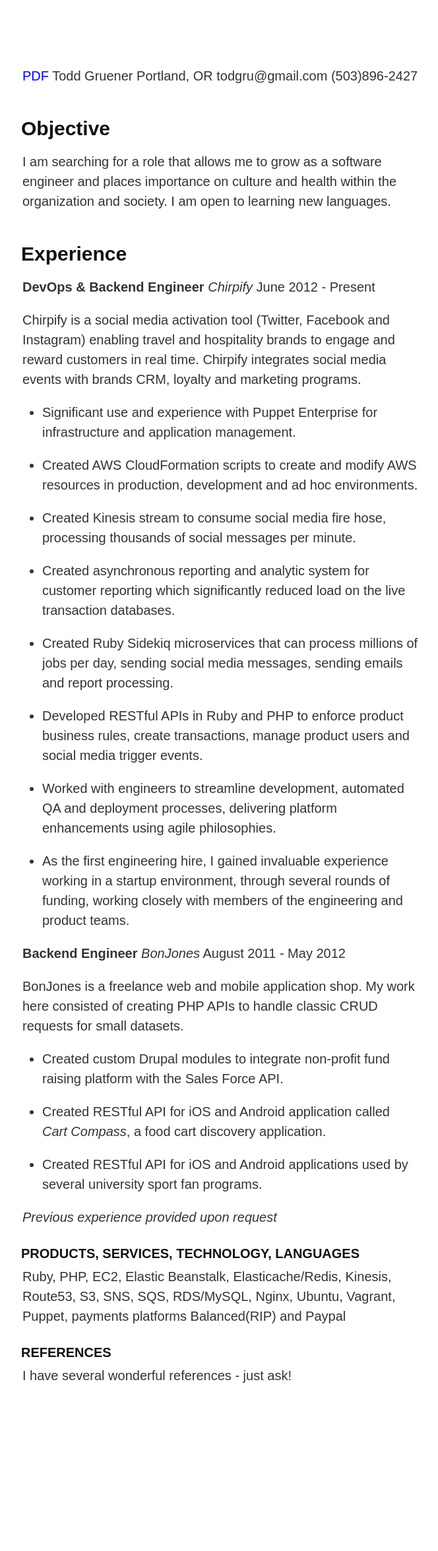
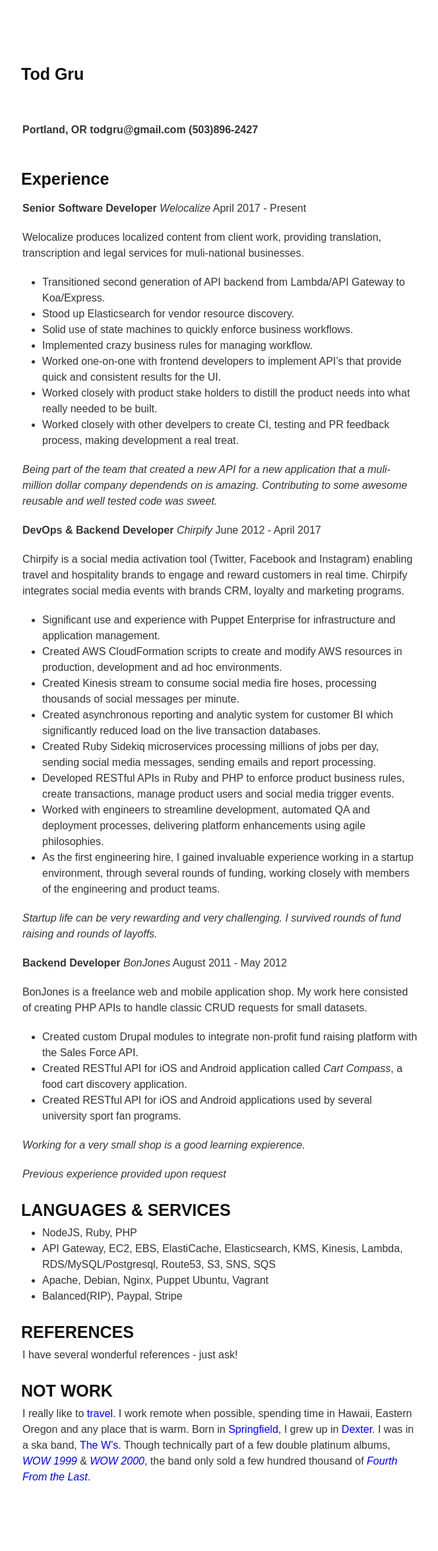
Before and after one commit to todgru/todgru.github.io, a Jekyll site: the page built from resume/index.md, in a window 1280 px wide. Shown: the whole page at 66% size, without its empty margins (306-970 px from the left). Built offline with Jekyll 4.4.1, drawn with Linux system fonts in a browser that asks for light colours; our own code applies the rules of GitHub Pages for plain Markdown files; before the commit the page ends 2200 px from its top, so only the background shows below that.

Commit message:
lol resume

```diff
--- a/css/resume.scss
+++ b/css/resume.scss
@@ -1,5 +1,5 @@
 ---
-# Main scss file
+# Resume scss file
 ---
 @charset "utf-8";
 
@@ -11,4 +11,12 @@
 a {
   color: #0000ff;
   text-decoration: none;
+  font-size: 16px;
 }
+
+h1,h2,h3 {
+  font-size: 25px;
+}
+body {
+  font-size: 16px;
+}
--- a/resume/index.md
+++ b/resume/index.md
@@ -1,55 +1,63 @@
 ---
 layout: resume
 ---
-[PDF](./toddgruener.pdf)
-Todd Gruener
-Portland, OR
-todgru@gmail.com
-(503)896-2427
-
-## Objective
-
-I am searching for a role that allows me to grow as a software engineer and places importance on culture and health within the organization and society. I am open to learning new languages.
+# Tod Gru
+**Portland, OR todgru@gmail.com (503)896-2427**
 
 ## Experience
 
-**DevOps & Backend Engineer** _Chirpify_ June 2012 - Present
+**Senior Software Developer** _Welocalize_ April 2017 - Present
+
+Welocalize produces localized content from client work, providing translation, transcription and legal services for muli-national businesses.
+
+* Transitioned second generation of API backend from Lambda/API Gateway to Koa/Express.
+* Stood up Elasticsearch for vendor resource discovery.
+* Solid use of state machines to quickly enforce business workflows.
+* Implemented crazy business rules for managing workflow.
+* Worked one-on-one with frontend developers to implement API's that provide quick and consistent results for the UI.
+* Worked closely with product stake holders to distill the product needs into what really needed to be built.
+* Worked closely with other develpers to create CI, testing and PR feedback process, making development a real treat.
+
+_Being part of the team that created a new API for a new application that a muli-million dollar company dependends on is amazing. Contributing to some awesome reusable and well tested code was sweet._
+
+**DevOps & Backend Developer** _Chirpify_ June 2012 - April 2017
 
 Chirpify is a social media activation tool (Twitter, Facebook and Instagram) enabling travel and hospitality brands to engage and reward customers in real time. Chirpify integrates social media events with brands CRM, loyalty and marketing programs.
 
 * Significant use and experience with Puppet Enterprise for infrastructure and application management.
-
 * Created AWS CloudFormation scripts to create and modify AWS resources in  production, development and ad hoc environments.
-
-* Created Kinesis stream to consume social media fire hose, processing thousands of social messages per minute.
-
-* Created asynchronous reporting and analytic system for customer reporting which significantly reduced load on the live transaction databases.
-
-* Created Ruby Sidekiq microservices that can process millions of jobs per day,  sending social media messages, sending emails and report processing.
-
+* Created Kinesis stream to consume social media fire hoses, processing thousands of social messages per minute.
+* Created asynchronous reporting and analytic system for customer BI which significantly reduced load on the live transaction databases.
+* Created Ruby Sidekiq microservices processing millions of jobs per day,  sending social media messages, sending emails and report processing.
 * Developed RESTful APIs in Ruby and PHP to enforce product business rules, create transactions, manage product users and social media trigger events.
-
 * Worked with engineers to streamline development, automated QA and deployment processes, delivering platform enhancements using agile philosophies.
-
 * As the first engineering hire, I gained invaluable experience working in a startup environment, through several rounds of funding, working closely with members of the engineering and product teams.
 
-**Backend Engineer** _BonJones_ August 2011 - May 2012
+_Startup life can be very rewarding and very challenging. I survived rounds of fund raising and rounds of layoffs._
+
+**Backend Developer** _BonJones_ August 2011 - May 2012
 
 BonJones is a freelance web and mobile application shop. My work here consisted of creating PHP APIs to handle classic CRUD requests for small datasets.
 
 * Created custom Drupal modules to integrate non-profit fund raising platform with the Sales Force API.
+* Created RESTful API for iOS and Android application called _Cart Compass_, a food cart discovery application.
+* Created RESTful API for iOS and Android applications used by several university sport fan programs.
 
-* Created RESTful API for iOS and Android application called _Cart Compass_, a food cart discovery application.
-
-* Created RESTful API for iOS and Android applications used by several university sport fan programs.
+_Working for a very small shop is a good learning expierence._
 
 _Previous experience provided upon request_
 
 
-### Products, services, technology, languages
-
-Ruby, PHP, EC2, Elastic Beanstalk, Elasticache/Redis, Kinesis, Route53, S3, SNS, SQS, RDS/MySQL, Nginx, Ubuntu, Vagrant, Puppet, payments platforms Balanced(RIP) and Paypal
+### Languages & services
+- NodeJS, Ruby, PHP
+- API Gateway, EC2, EBS, ElastiCache, Elasticsearch, KMS, Kinesis, Lambda, RDS/MySQL/Postgresql, Route53, S3, SNS, SQS
+- Apache, Debian, Nginx, Puppet Ubuntu, Vagrant
+- Balanced(RIP), Paypal, Stripe
 
 ### References
 
 I have several wonderful references - just ask!
+
+### Not Work
+
+I really like to [travel](../travel). I work remote when possible, spending time in Hawaii, Eastern Oregon and any place that is warm. Born in [Springfield](https://en.wikipedia.org/wiki/Springfield,_Oregon), I grew up in [Dexter](https://en.wikipedia.org/wiki/Dexter,_Oregon). I was in a ska band, [The W's](https://en.wikipedia.org/wiki/The_W%27s). Though technically part of a few double platinum albums, [_WOW 1999_](https://en.wikipedia.org/wiki/WOW_1999) & [_WOW 2000_](https://en.wikipedia.org/wiki/WOW_2000), the band only sold a few hundred thousand of [_Fourth From the Last_](https://en.wikipedia.org/wiki/Fourth_from_the_Last).
```
